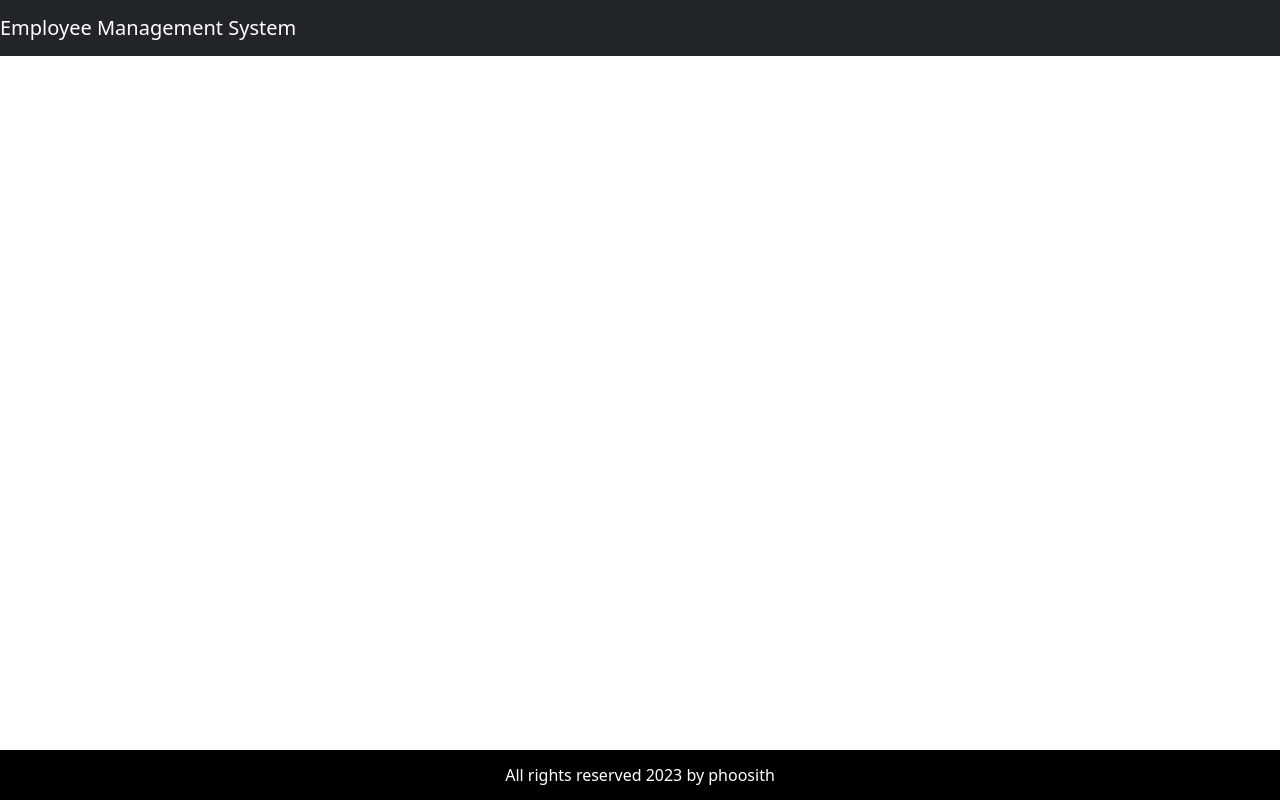
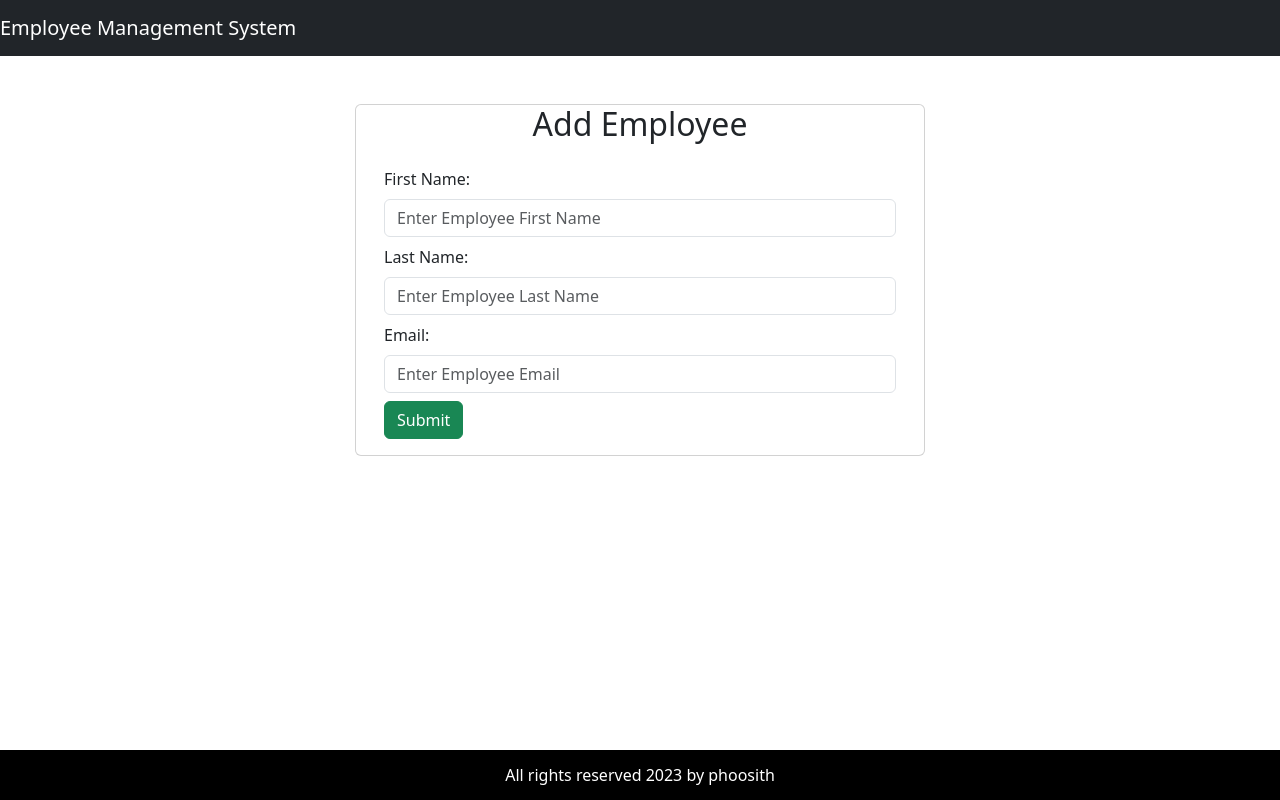
Before and after one commit to Phsithzz/Ems-FullStack, a React (Vite) app in the folder ems-frontend/: page / in a window 1280 px wide. Both pictures are taken after a click on the button "Add Employee". Built offline with nearby package versions, Linux system fonts and the light colour scheme; no server answers.

Commit message:
feat(frontend): implement Add Employee form and API service
- add form fields for firstName, lastName, and email in EmployeeComponent
- implement addEmployee API call via axios in EmployeeService

```diff
--- a/ems-frontend/src/components/EmployeeComponent.jsx
+++ b/ems-frontend/src/components/EmployeeComponent.jsx
@@ -1,11 +1,85 @@
-import React from 'react'
+import React, { useState } from "react";
+import { addEmployee } from "../services/EmployeeService";
 
 const EmployeeComponent = () => {
+  const [firstName, setFirstName] = useState("");
+  const [lastName, setLastName] = useState("");
+  const [email, setEmail] = useState("");
+
+  const handleFirstName = (e)=> setFirstName(e.target.value);
+
+  function handleEmail(e) {
+    setEmail(e.target.value);
+  }
+
+  function saveEmployee(e){
+    e.preventDefault();
+
+      const employee = {firstName,lastName,email}
+    addEmployee(employee)
+
+  }
+
   return (
-    <div>
+    <div className="container">
+      <br />
+      <br />
+      <div className="row">
+        <div className="card col-md-6 offset-md-3 offset-md-3">
+          <h2 className="text-center">Add Employee</h2>
+          <div className="card-body">
+            <form action="">
+              <div className="form-group mb-2">
+                <label htmlFor="" className="form-label">
+                  First Name:
+                </label>
+                <input
+                  type="text"
+                  placeholder="Enter Employee First Name"
+                  name="firstName"
+                  value={firstName}
+                  onChange={handleFirstName}
+                  className="form-control"
+                />
+              </div>
+                          <div className="form-group mb-2">
+                <label htmlFor="" className="form-label">
+                  Last Name:
+                </label>
+                <input
+                  type="text"
+                  placeholder="Enter Employee Last Name"
+                  name="lastName"
+                  value={lastName}
+                  onChange={(e)=>setLastName(e.target.value)}
+                  className="form-control"
+                />
+              </div>
+                          <div className="form-group mb-2">
+                <label htmlFor="" className="form-label">
+                  Email:
+                </label>
+                <input
+                  type="email"
+                  placeholder="Enter Employee Email"
+                  name="email"
+                  value={email}
+                  onChange={handleEmail}
+                  className="form-control"
+                />
+              </div>
 
+              <button className="btn btn-success"
+              onClick={saveEmployee}
+              >
+                Submit
+              </button>
+            </form>
+          </div>
+        </div>
+      </div>
     </div>
-  )
-}
+  );
+};
 
-export default EmployeeComponent
+export default EmployeeComponent;
--- a/ems-frontend/src/services/EmployeeService.js
+++ b/ems-frontend/src/services/EmployeeService.js
@@ -5,3 +5,7 @@
 export const listEmployees = () => {
     return axios.get(REST_API_BASE_URL);
 };
+
+export const addEmployee = (employee)=>{
+    return axios.post(REST_API_BASE_URL,employee)
+}
```
